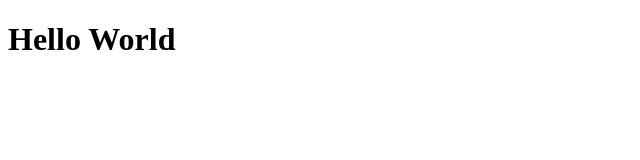
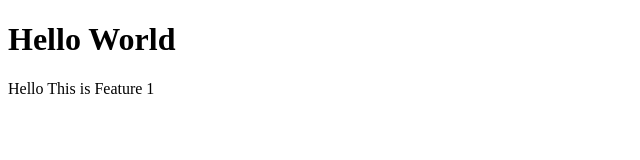
Before and after one commit to RuelLargosa/Test_Project, a plain HTML site: page index.html in a window 1280 px wide. Shown: the whole page, without its empty margins (0-640 px from the left). Drawn offline with Linux system fonts and the light colour scheme.

Commit message:
Added P tag

```diff
--- a/index.html
+++ b/index.html
@@ -7,5 +7,6 @@
 </head>
 <body>
 	<h1>Hello World</h1>
+	<p>Hello This is Feature 1</p>
 </body>
 </html>
```
